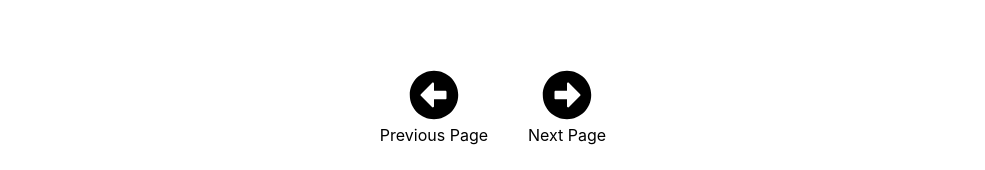
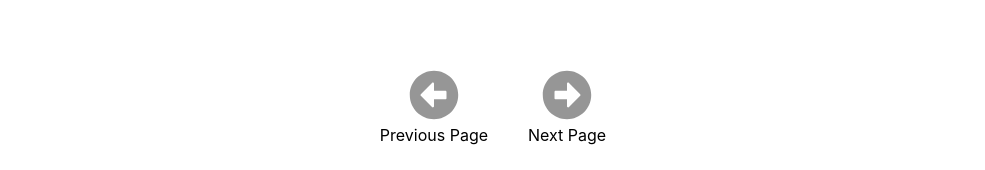
Before and after one commit to SeanKier/Restaurant-Finder, a React (Create React App) app: page / in a window 1280 px wide. Shown: the part 528-698 px from the top of the page, without its empty margins (147-1132 px from the left). Built offline with nearby package versions, Linux system fonts and the light colour scheme; no server answers.

Commit message:
makes pagination buttons disabled when there are no avilable pages

```diff
--- a/package.json
+++ b/package.json
@@ -9,6 +9,7 @@
     "@testing-library/jest-dom": "^4.2.4",
     "@testing-library/react": "^9.3.2",
     "@testing-library/user-event": "^7.1.2",
+    "classnames": "^2.2.6",
     "prop-types": "^15.7.2",
     "react": "^16.13.1",
     "react-dom": "^16.13.1",
--- a/src/components/Home.js
+++ b/src/components/Home.js
@@ -176,7 +176,7 @@ const Home = () => {
             There does not seem to be any results. Please adjust options to find more restaurants
           </div>
         )}
-      <Pagination nextPage={nextPage} previousPage={previousPage} />
+      <Pagination nextPage={nextPage} previousPage={previousPage} currentPage={currentPage} currentRestaurantsLength={currentRestaurants.length} />
    </div>
   );
 };
--- a/src/components/Pagination.css
+++ b/src/components/Pagination.css
@@ -13,8 +13,16 @@
  margin: 20px;
 }
 
-.pagination-button:hover {
- cursor: pointer;
+.active {
+  color: black;
+}
+
+.active:hover {
+  cursor: pointer;
+ }
+
+.inactive {
+  color: rgb(150, 150, 150);
 }
 
 .pagination-container {
--- a/src/components/Pagination.js
+++ b/src/components/Pagination.js
@@ -2,10 +2,15 @@ import React from 'react';
 import { FontAwesomeIcon } from '@fortawesome/react-fontawesome';
 import { faArrowAltCircleRight, faArrowAltCircleLeft } from '@fortawesome/free-solid-svg-icons';
 import PropTypes from 'prop-types';
+import classNames  from 'classnames';
 
 import './Pagination.css';
 
-const Pagination = ({ previousPage, nextPage }) => (
+const Pagination = ({ previousPage, nextPage, currentPage, currentRestaurantsLength }) => {
+  const previousButtonIsActive = currentPage > 1;
+  const nextButtonIsActive = currentPage * 10 < currentRestaurantsLength;
+
+  return (
     <div className="pagination-container">
       <div className="button-container">
         <div
@@ -13,7 +18,7 @@ const Pagination = ({ previousPage, nextPage }) => (
           onClick={previousPage}
         >
           <FontAwesomeIcon
-          className="pagination-icon"
+            className={classNames("pagination-icon", { inactive: !previousButtonIsActive }, { active: previousButtonIsActive })}
             icon={faArrowAltCircleLeft}
           />
           <div>
@@ -25,7 +30,7 @@ const Pagination = ({ previousPage, nextPage }) => (
           onClick={nextPage}
         >
           <FontAwesomeIcon
-          className="pagination-icon"
+            className={classNames("pagination-icon", { inactive: !nextButtonIsActive }, { active: nextButtonIsActive })}
             icon={faArrowAltCircleRight}
           />
           <div>
@@ -35,10 +40,13 @@ const Pagination = ({ previousPage, nextPage }) => (
       </div>
     </div>
   );
+};
 
 Pagination.propTypes = {
   previousPage: PropTypes.func.isRequired,
   nextPage: PropTypes.func.isRequired,
+  pageNumber: PropTypes.number.isRequired,
+  currentRestaurantsLength: PropTypes.number.isRequired,
 };
 
 export default Pagination;
```
Also changed, not shown: 1 other file (tests, documents, lock files or other folders). Lines whose indentation alone changed are shown as unchanged.
